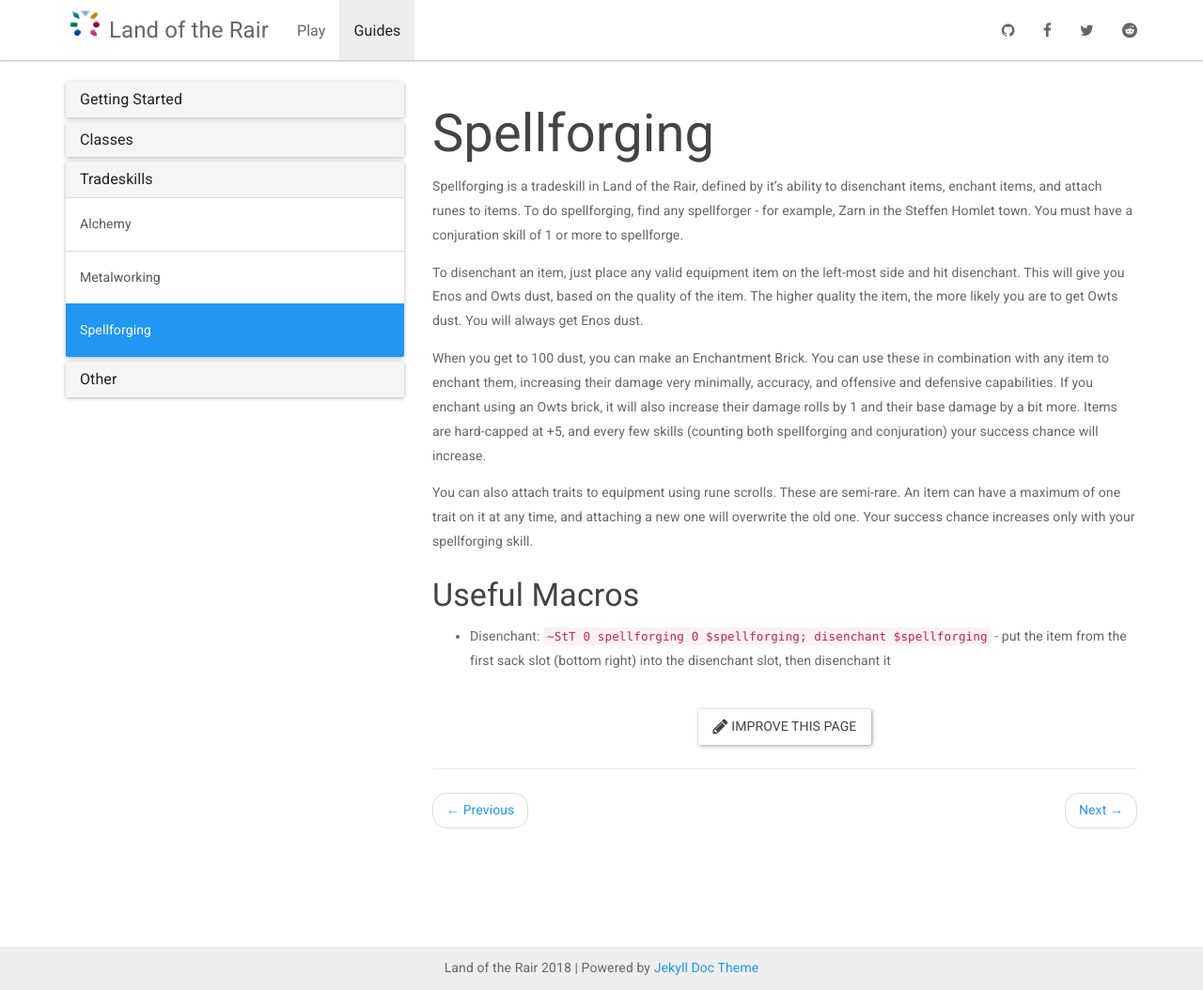
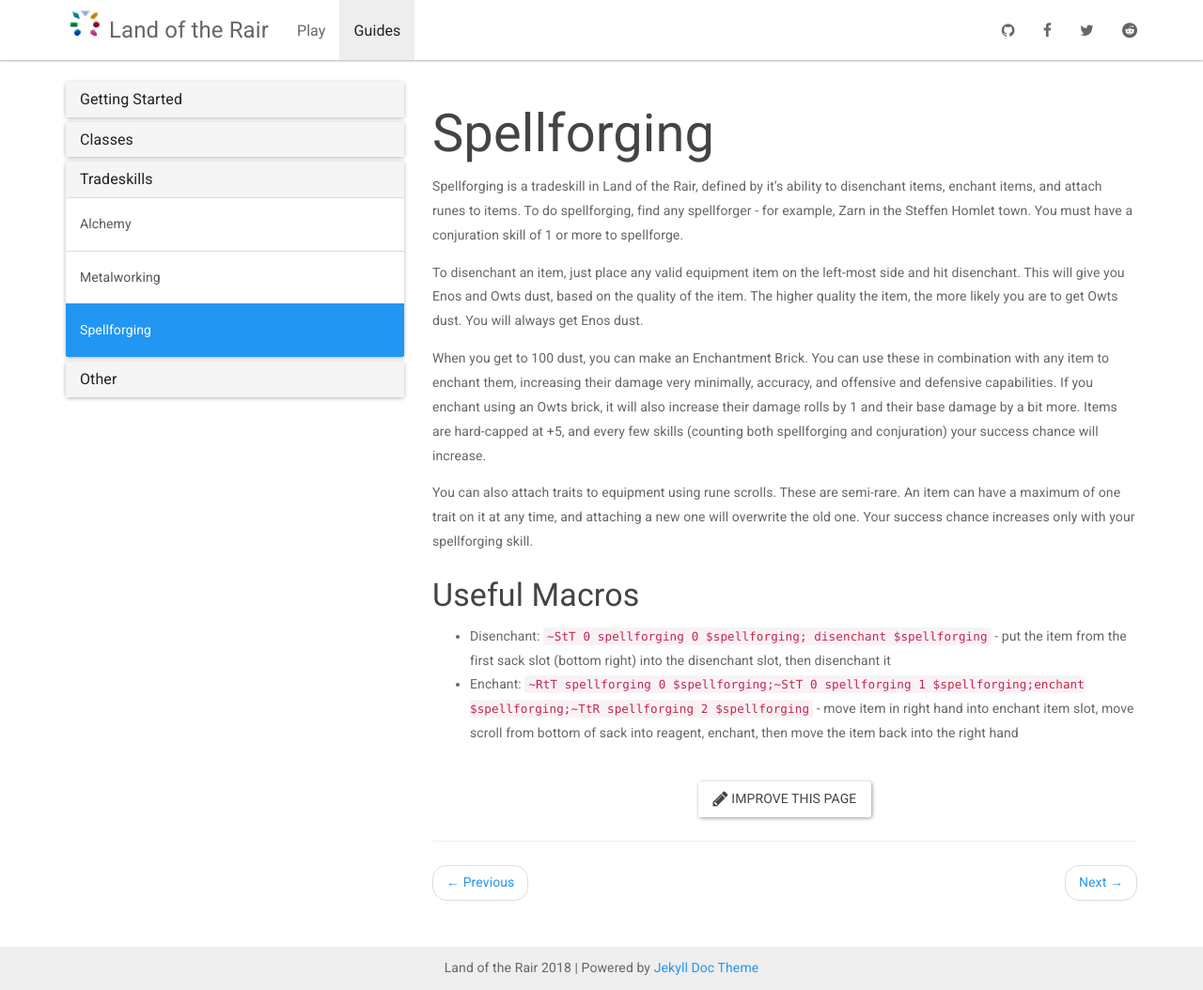
Before and after one commit to LandOfTheRair/landoftherair.github.io, a Jekyll site: the page built from _docs/tradeskills/spellforging.md, in a window 1280 px wide and 1054 px high. Shown: the whole window at 94% size. Built offline with Jekyll 4.4.1, drawn with Linux system fonts in a browser that asks for light colours; nearby versions of some CDN libraries.

Commit message:
Update spellforging.md

```diff
--- a/_docs/tradeskills/spellforging.md
+++ b/_docs/tradeskills/spellforging.md
@@ -14,3 +14,4 @@ You can also attach traits to equipment using rune scrolls. These are semi-rare.
 ### Useful Macros
 
 * Disenchant: `~StT 0 spellforging 0 $spellforging; disenchant $spellforging` - put the item from the first sack slot (bottom right) into the disenchant slot, then disenchant it
+* Enchant: `~RtT spellforging 0 $spellforging;~StT 0 spellforging 1 $spellforging;enchant $spellforging;~TtR spellforging 2 $spellforging` - move item in right hand into enchant item slot, move scroll from bottom of sack into reagent, enchant, then move the item back into the right hand
```
